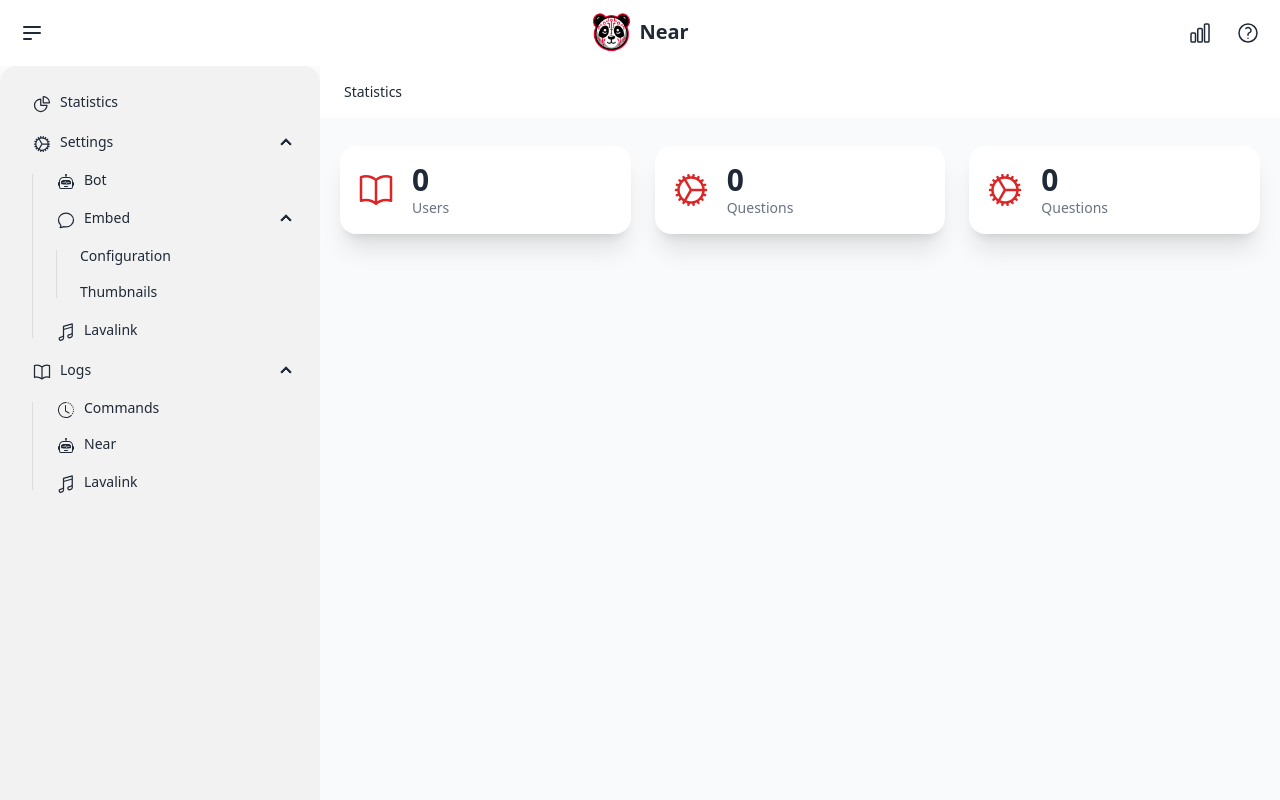
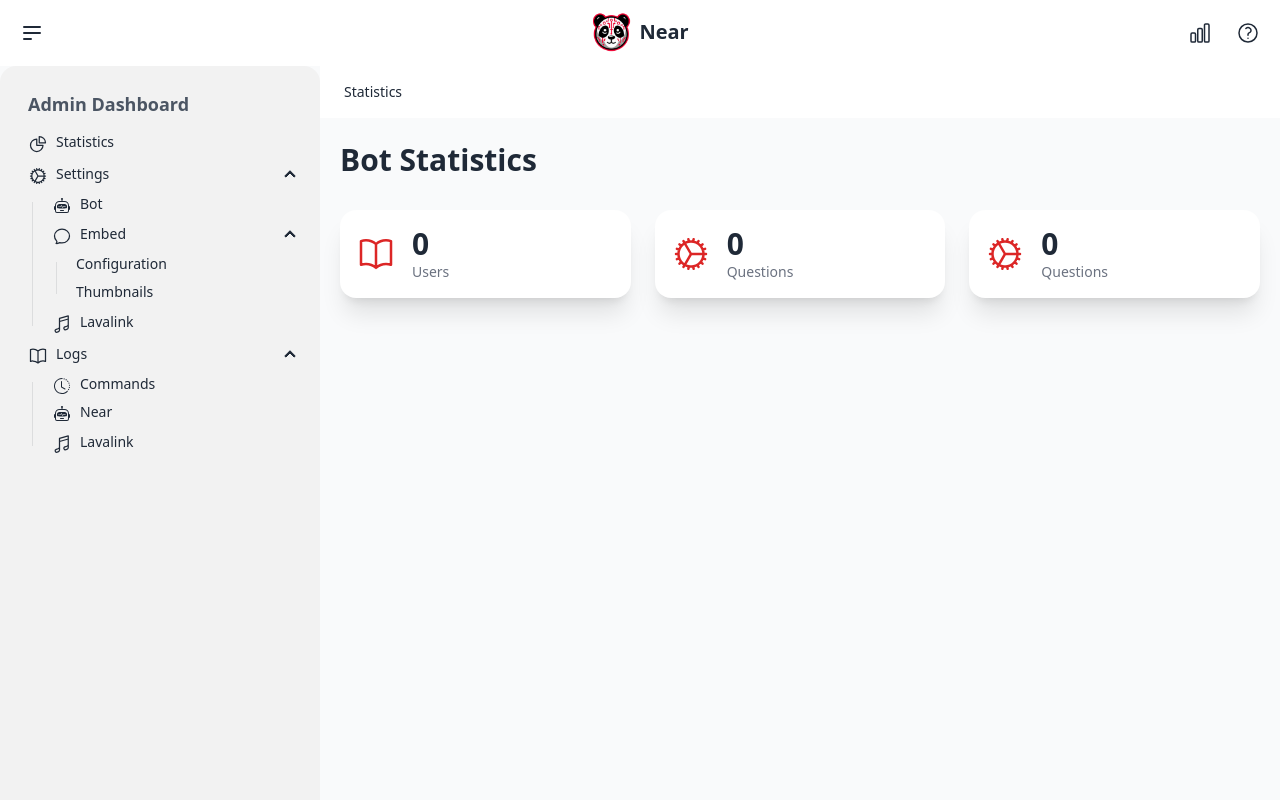
Before and after one commit to hirusha-adi/Near-Web, a React (Vite) app: page /admin/home in a window 1280 px wide. Shown: the top 800 px of the page. Built offline with nearby package versions, Linux system fonts and the light colour scheme; what pocketbase would draw is missing.

Commit message:
show page title

```diff
--- a/src/pages/Admin/Home/Home.jsx
+++ b/src/pages/Admin/Home/Home.jsx
@@ -6,7 +6,7 @@ import { BookOpenIcon, CogIcon, ChatBubbleOvalLeftIcon, MusicalNoteIcon, ChartPi
 
 const Home = () => {
   return (
-    <DrawerAndLayout locationBreadcrumbs={["Statistics"]}>
+    <DrawerAndLayout pageTitle={"Bot Statistics"} locationBreadcrumbs={["Statistics"]}>
       <CardsLayout >
         <Card icon={<BookOpenIcon />} number="0" description="Users" />
         <Card icon={<CogIcon />} number="0" description="Questions" />
--- a/src/pages/Admin/components/DrawerAndLayout.jsx
+++ b/src/pages/Admin/components/DrawerAndLayout.jsx
@@ -1,16 +1,15 @@
 import { BookOpenIcon, CogIcon, ChatBubbleOvalLeftIcon, MusicalNoteIcon, ChartPieIcon } from "@heroicons/react/24/outline";
 import { Robot, ClockHistory, LayoutSidebar } from "react-bootstrap-icons";
 
-const DrawerAndLayout = ({ locationBreadcrumbs, children }) => {
+const DrawerAndLayout = ({ locationBreadcrumbs, pageTitle, children }) => {
 
   return (
     <>
       <div className="drawer lg:drawer-open">
         <input id="my-drawer-2" type="checkbox" className="drawer-toggle" />
+
+        {/* start: page content */}
         <div className="drawer-content">
-
-          {/* page content goes here */}
-
           {/* start: top bar */}
           <div className="flex flex-row justify-between items-center flex-nowrap gap-4 bg-white px-4 md:px-6 py-2">
             {/* left side */}
@@ -34,15 +33,22 @@ const DrawerAndLayout = ({ locationBreadcrumbs, children }) => {
             </div>
           </div>
           {/* end: top bar */}
+          <div className="px-2 md:px-5">
+            <div className="mt-6 font-bold text-3xl text-center md:text-left">
+              {pageTitle}
+            </div>
+            <div className="pt-8">
+              {children}
+            </div>
+          </div>
+        </div>
+        {/* end: page content */}
 
-          <div className="px-2 md:px-5 pt-7">
-            {children}
-          </div>
-
-        </div>
+        {/* start: side drawer */}
         <div className="drawer-side">
           <label htmlFor="my-drawer-2" aria-label="close sidebar" className="drawer-overlay"></label>
-          <ul className="menu menu-md bg-base-200 rounded-box min-h-full w-80 p-4">
+          <ul className="menu menu-sm bg-base-200 rounded-box min-h-full w-80 p-4">
+            <h2 className="menu-title text-lg text-gray-600">Admin Dashboard</h2>
             <li><a><ChartPieIcon className="w-5 pt-1" />Statistics</a></li>
             <li>
               <details open>
@@ -74,6 +80,7 @@ const DrawerAndLayout = ({ locationBreadcrumbs, children }) => {
             </li>
           </ul>
         </div>
+        {/* end: side drawer */}
       </div>
     </>
   );
```
